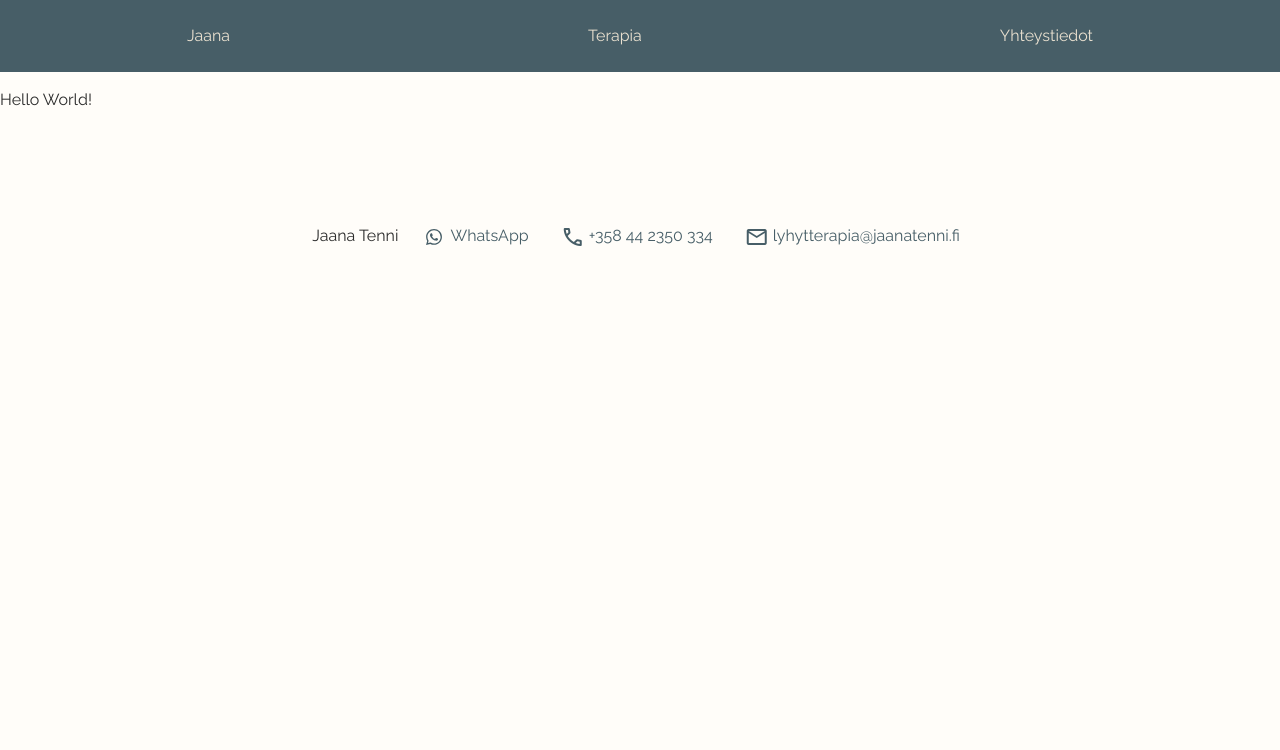
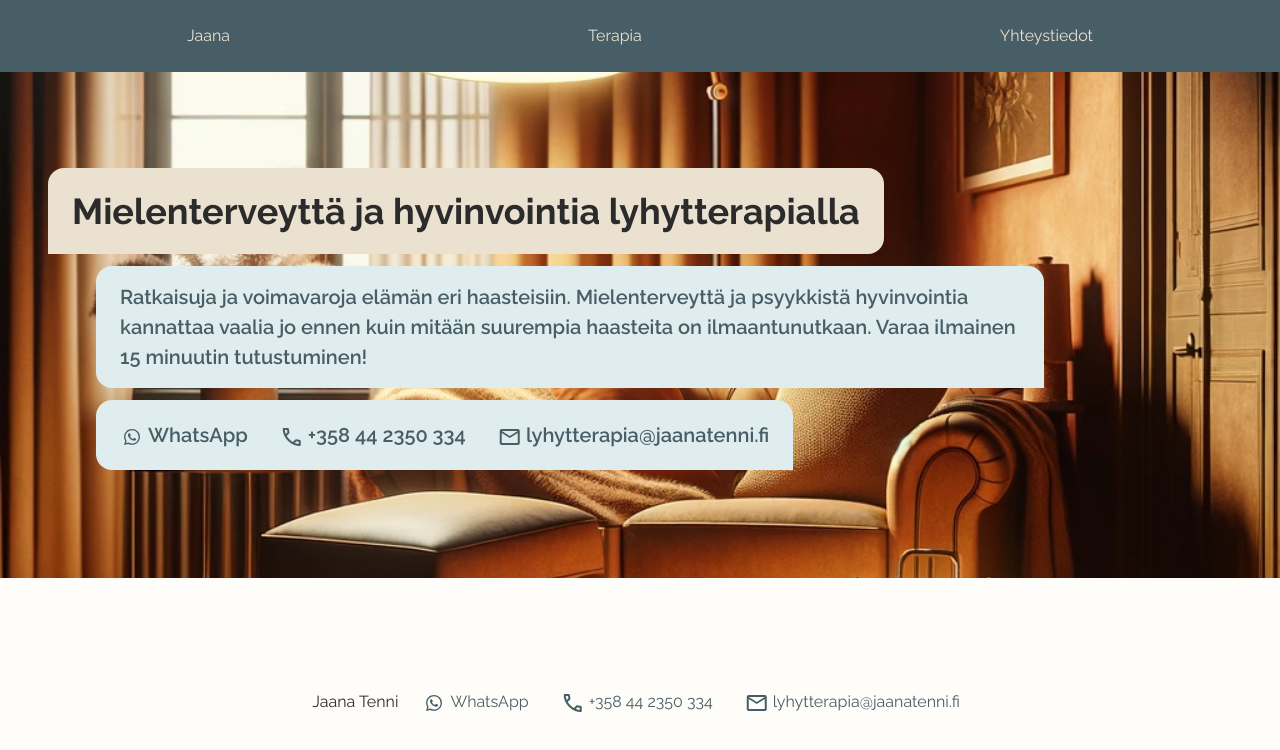
Before and after one commit to mikkotenni/jaanatenni, a React (Vite) app: page / in a window 1280 px wide. Shown: the top 750 px of the page. Built offline with nearby package versions, Linux system fonts and the light colour scheme; a web font is replaced by a local one.

Commit message:
feat: Hero

```diff
--- a/src/App.jsx
+++ b/src/App.jsx
@@ -2,6 +2,7 @@ import { Global, css } from "@emotion/react";
 import { colors } from "./assets/designTokens";
 import Header from "./components/Header";
 import Footer from "./components/Footer";
+import Hero from "./components/Hero";
 
 const { fontColor, backgroundColor } = colors;
 
@@ -25,7 +26,7 @@ function App() {
     <>
       <Global styles={globalStyles} />
       <Header />
-      <p>Hello World!</p>
+      <Hero />
       <Footer />
     </>
   );
--- /dev/null
+++ b/src/components/Hero.jsx
@@ -0,0 +1,98 @@
+import styled from "@emotion/styled";
+import { breakpoints, colors } from "../assets/designTokens";
+import Mailto from "./reachOutLinks/Mailto";
+import Tel from "./reachOutLinks/Tel";
+import WhatsApp from "./reachOutLinks/WhatsApp";
+import chaiseLongue from "../assets/chaise_longue.webp";
+
+const { md } = breakpoints;
+const { color1, color2, color3, color5 } = colors;
+
+const Container = styled.section`
+  background-image: url(${chaiseLongue});
+  background-repeat: no-repeat;
+  background-position: center center;
+  background-size: cover;
+  padding: 1rem;
+  transition: padding 0.5s ease-out;
+  background-color: ${color3};
+
+  @media (min-width: ${md}) {
+    padding: 6rem 3rem;
+  }
+
+  h1 {
+    margin-top: 0;
+    margin-bottom: 0.75rem;
+    background-color: ${color2};
+    padding: 1rem 1.5rem;
+    font-size: 1.25rem;
+    display: inline-block;
+    border-top-left-radius: 1rem;
+    border-top-right-radius: 1rem;
+    border-bottom-right-radius: 1rem;
+    margin-right: 3rem;
+
+    @media (min-width: ${md}) {
+      font-size: 2.25rem;
+    }
+  }
+
+  p {
+    background-color: ${color5};
+    padding: 1rem 1.5rem;
+    display: inline-block;
+    max-width: 900px;
+    border-top-left-radius: 1rem;
+    border-top-right-radius: 1rem;
+    border-bottom-left-radius: 1rem;
+    font-weight: 600;
+    margin-left: 3rem;
+    margin-top: 0;
+    margin-bottom: 0.75rem;
+    color: ${color1};
+
+    @media (min-width: ${md}) {
+      font-size: 1.25rem;
+    }
+
+    & a {
+      display: block;
+      padding-top: 0.25rem;
+      padding-bottom: 0.25rem;
+
+      @media (min-width: ${md}) {
+        display: inline-block;
+      }
+    }
+
+    & a:not(:last-of-type) {
+      @media (min-width: ${md}) {
+        padding-right: 2rem;
+      }
+    }
+  }
+`;
+
+export default function Hero() {
+  return (
+    <Container>
+      <h1>Mielenterveyttä ja hyvinvointia lyhytterapialla</h1>
+      <div>
+        <p>
+          Ratkaisuja ja voimavaroja elämän eri haasteisiin. Mielenterveyttä ja
+          psyykkistä hyvinvointia kannattaa vaalia jo ennen kuin mitään
+          suurempia haasteita on ilmaantunutkaan. Varaa ilmainen 15 minuutin
+          tutustuminen!
+        </p>
+      </div>
+      <div>
+        <p>
+          <WhatsApp />
+          <Tel />
+          <Mailto />
+        </p>
+      </div>
+    </Container>
+  );
+}
```
